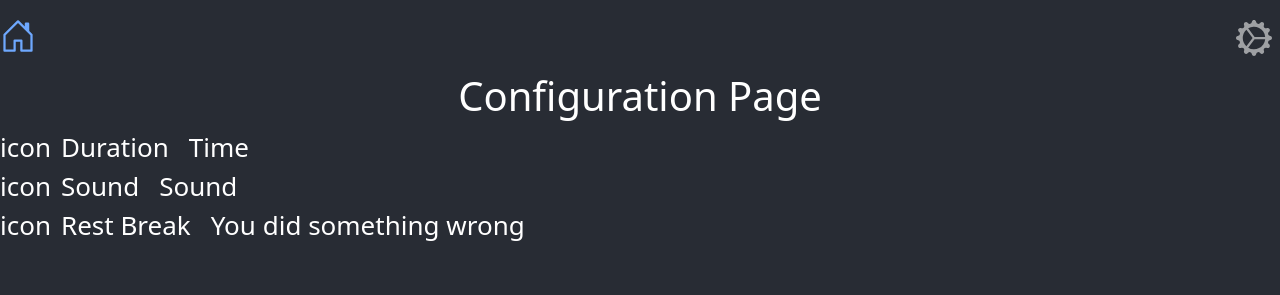
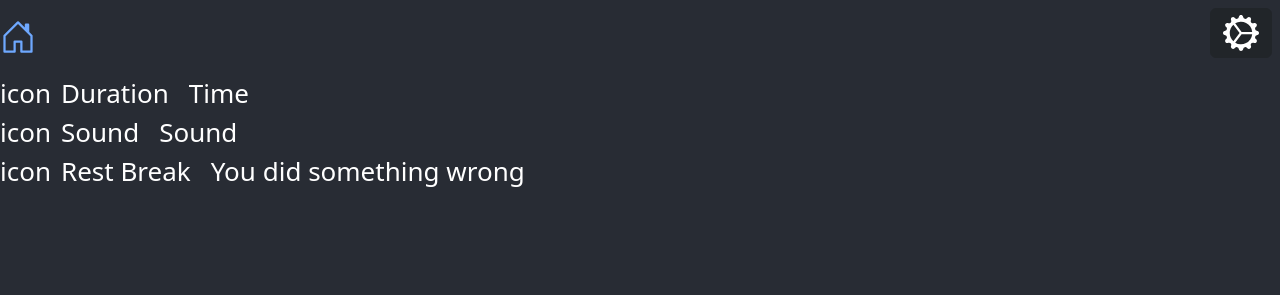
Before and after one commit to nickywongdong/timr, a React (Create React App) app: page /configuration in a window 1280 px wide. Shown: the top 295 px of the page. Built offline with nearby package versions, Linux system fonts and the light colour scheme.

Commit message:
Adding reusable modal component

```diff
--- a/src/AppRoutes.jsx
+++ b/src/AppRoutes.jsx
@@ -2,12 +2,12 @@
 import React from 'react';
 import { Routes as ReactRoutes, Route } from 'react-router-dom';
 import Stopwatch from './Components/Stopwatch';
-import ConfigurationPage from './Components/ConfigurationPage';
+import ConfigurationPanel from './Components/ConfigurationPanel';
 
 function AppRoutes() {
   return (
     <ReactRoutes>
-      <Route path="/configuration" element={<ConfigurationPage />} />
+      <Route path="/configuration" element={<ConfigurationPanel />} />
       <Route path="/" element={<Stopwatch />} />
     </ReactRoutes>
   );
--- a/src/Components/ConfigurationPage/index.jsx
+++ /dev/null
@@ -1,15 +0,0 @@
-// ConfigurationPage.js
-import React from 'react';
-import ConfigurationPanel from 'Components/ConfigurationPanel';
-
-function ConfigurationPage() {
-  return (
-    <div>
-      {/* Content for your configuration page */}
-      <h1>Configuration Page</h1>
-      <ConfigurationPanel />
-    </div>
-  );
-}
-
-export default ConfigurationPage;
--- a/src/Components/ConfigurationPanel/ConfigurationPanel.js
+++ b/src/Components/ConfigurationPanel/ConfigurationPanel.js
@@ -1,15 +1,15 @@
+// ConfigurationContent.jsx
 import './index.css'
 
 import TimerOption from 'Components/TimerOption'
+import React from 'react';
 
-const ConfigurationPanel = () => {
-    return (
-        <div className='configuration-panel-wrapper'>
-            <TimerOption icon={'duration-icon'} label={'Duration'} valueSelectorType={'time'}/>
-            <TimerOption icon={'sound-icon'} label={'Sound'} valueSelectorType={'sound'}/>
-            <TimerOption icon={'rest-icon'} label={'Rest Break'} valueSelectorType={'dropdown'}/>
-        </div>
-    )
-}
+const ConfigurationPanel = ({ onClose }) => (
+    <div className='configuration-panel-wrapper'>
+    <TimerOption icon={'duration-icon'} label={'Duration'} valueSelectorType={'time'} />
+    <TimerOption icon={'sound-icon'} label={'Sound'} valueSelectorType={'sound'} />
+    <TimerOption icon={'rest-icon'} label={'Rest Break'} valueSelectorType={'dropdown'} />
+</div>
+);
 
-export default ConfigurationPanel
+export default ConfigurationPanel;
--- /dev/null
+++ b/src/Components/NavBar/NavBar.jsx
@@ -0,0 +1,30 @@
+// NavBar.jsx
+
+import React from 'react';
+import { Navbar, Nav } from 'react-bootstrap';
+import { HouseDoor, GearWideConnected } from 'react-bootstrap-icons';
+import { Link } from 'react-router-dom';
+import 'bootstrap/dist/css/bootstrap.min.css';
+
+import ReusableModal from 'Components/ReusableModal';
+import ConfigurationPanel from 'Components/ConfigurationPanel';
+
+function NavBar() {
+  const iconSize = 'calc(20px + 2vmin)';
+
+  return (
+    <Navbar data-bs-theme="dark" expand="lg">
+      <Navbar.Brand><Link to="/"><HouseDoor size={iconSize} /></Link></Navbar.Brand>
+      <Navbar.Toggle aria-controls="basic-navbar-nav" />
+      <Navbar.Collapse className="justify-content-end">
+        <Nav>
+          <Nav.Item>
+            <ReusableModal buttonText={<GearWideConnected size={iconSize} />} content={ConfigurationPanel} />
+          </Nav.Item>
+        </Nav>
+      </Navbar.Collapse>
+    </Navbar>
+  );
+}
+
+export default NavBar;
--- /dev/null
+++ b/src/Components/NavBar/index.js
@@ -0,0 +1,2 @@
+// import * from './NavBar'
+export { default } from './NavBar'
--- a/src/Components/NavBar/index.jsx
+++ /dev/null
@@ -1,34 +0,0 @@
-// Navigation.jsx
-
-import React from 'react';
-import { Link } from 'react-router-dom';
-import { Navbar, Nav } from 'react-bootstrap';
-import { HouseDoor, GearWideConnected } from 'react-bootstrap-icons';
-import 'bootstrap/dist/css/bootstrap.min.css';
-
-function NavBar() {
-
-  const iconSize = 'calc(20px + 2vmin)';
-
-  return (
-    <Navbar data-bs-theme="dark" expand="lg">
-      <Navbar.Brand>
-        <Link to="/">
-          <HouseDoor size={iconSize} />
-        </Link>
-      </Navbar.Brand>
-      <Navbar.Toggle aria-controls="basic-navbar-nav" />
-      <Navbar.Collapse className="justify-content-end">
-        <Nav>
-          <Nav.Item>
-            <Link to="/configuration" className="nav-link">
-              <GearWideConnected size={iconSize} />
-            </Link>
-          </Nav.Item>
-        </Nav>
-      </Navbar.Collapse>
-    </Navbar>
-  );
-}
-
-export default NavBar;
--- /dev/null
+++ b/src/Components/ReusableModal/ReusableModal.css
@@ -0,0 +1,20 @@
+.modal-dark .modal-content {
+    background-color: #343a40;
+    color: #fff;
+}
+
+.modal-dark .modal-header {
+    border-bottom: 1px solid #495057;
+}
+
+.modal-dark .modal-header button.close {
+    color: #fff;
+}
+
+.modal-dark .modal-body {
+    color: #fff;
+}
+
+.modal-dark .modal-footer {
+    border-top: 1px solid #495057;
+}
--- /dev/null
+++ b/src/Components/ReusableModal/ReusableModal.js
@@ -0,0 +1,36 @@
+// ReusableModal.js
+import React, { useState } from 'react';
+import Button from 'react-bootstrap/Button';
+import Modal from 'react-bootstrap/Modal';
+
+import './ReusableModal.css'
+
+const ReusableModal = ({ buttonText, content: ContentComponent }) => {
+  const [show, setShow] = useState(false);
+
+  const handleShow = () => {
+    setShow(true);
+  };
+
+  const handleClose = () => {
+    setShow(false);
+  };
+
+  return (
+    <>
+      <Button className="me-2 mb-2" onClick={handleShow} variant="dark">
+        {buttonText}
+      </Button>
+      <Modal show={show} onHide={handleClose} fullscreen={true} dialogClassName="modal-dark">
+        <Modal.Header closeButton>
+          <Modal.Title>Modal</Modal.Title>
+        </Modal.Header>
+        <Modal.Body>
+          {ContentComponent && <ContentComponent onClose={handleClose} />}
+        </Modal.Body>
+      </Modal>
+    </>
+  );
+};
+
+export default ReusableModal;
--- /dev/null
+++ b/src/Components/ReusableModal/index.js
@@ -0,0 +1,2 @@
+// import * from './ReusableModal'
+export { default } from './ReusableModal'
--- /dev/null
+++ b/src/Components/Stopwatch/Stopwatch.jsx
@@ -0,0 +1,43 @@
+import React, { useState, useEffect } from 'react';
+
+function Stopwatch() {
+  const [isRunning, setIsRunning] = useState(false);
+  const [elapsedTime, setElapsedTime] = useState(0);
+
+  useEffect(() => {
+    let timer;
+
+    if (isRunning) {
+      timer = setInterval(() => {
+        setElapsedTime(prevElapsedTime => prevElapsedTime + 1);
+      }, 1000);
+    } else {
+      clearInterval(timer);
+    }
+
+    return () => clearInterval(timer);
+  }, [isRunning]);
+
+  const startStop = () => {
+    setIsRunning(!isRunning);
+  };
+
+  const reset = () => {
+    setIsRunning(false);
+    setElapsedTime(0);
+  };
+
+  return (
+    <div>
+      <div className="stopwatch">
+        <span>{String(Math.floor(elapsedTime / 3600)).padStart(2, '0')}:</span>
+        <span>{String(Math.floor((elapsedTime % 3600) / 60)).padStart(2, '0')}:</span>
+        <span>{String(elapsedTime % 60).padStart(2, '0')}</span>
+      </div>
+      <button onClick={startStop}>{isRunning ? 'Stop' : 'Start'}</button>
+      <button onClick={reset}>Reset</button>
+    </div>
+  );
+}
+
+export default Stopwatch;
--- a/src/Components/Stopwatch/index.jsx
+++ b/src/Components/Stopwatch/index.jsx
@@ -1,43 +1 @@
-import React, { useState, useEffect } from 'react';
-
-function Stopwatch() {
-  const [isRunning, setIsRunning] = useState(false);
-  const [elapsedTime, setElapsedTime] = useState(0);
-
-  useEffect(() => {
-    let timer;
-
-    if (isRunning) {
-      timer = setInterval(() => {
-        setElapsedTime(prevElapsedTime => prevElapsedTime + 1);
-      }, 1000);
-    } else {
-      clearInterval(timer);
-    }
-
-    return () => clearInterval(timer);
-  }, [isRunning]);
-
-  const startStop = () => {
-    setIsRunning(!isRunning);
-  };
-
-  const reset = () => {
-    setIsRunning(false);
-    setElapsedTime(0);
-  };
-
-  return (
-    <div>
-      <div className="stopwatch">
-        <span>{String(Math.floor(elapsedTime / 3600)).padStart(2, '0')}:</span>
-        <span>{String(Math.floor((elapsedTime % 3600) / 60)).padStart(2, '0')}:</span>
-        <span>{String(elapsedTime % 60).padStart(2, '0')}</span>
-      </div>
-      <button onClick={startStop}>{isRunning ? 'Stop' : 'Start'}</button>
-      <button onClick={reset}>Reset</button>
-    </div>
-  );
-}
-
-export default Stopwatch;
+export { default } from './Stopwatch'
```
